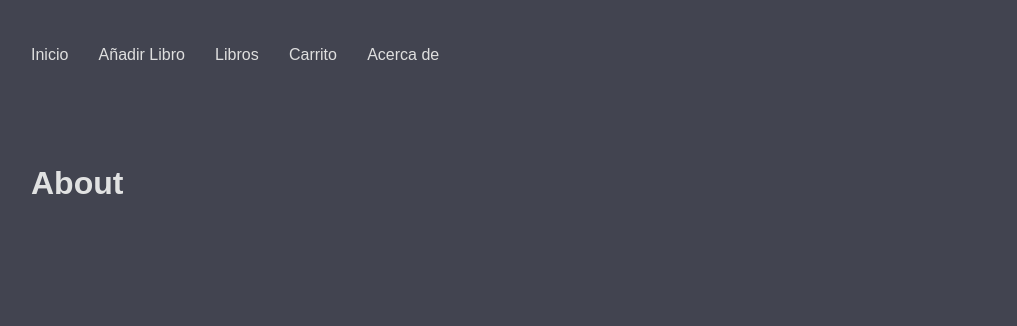
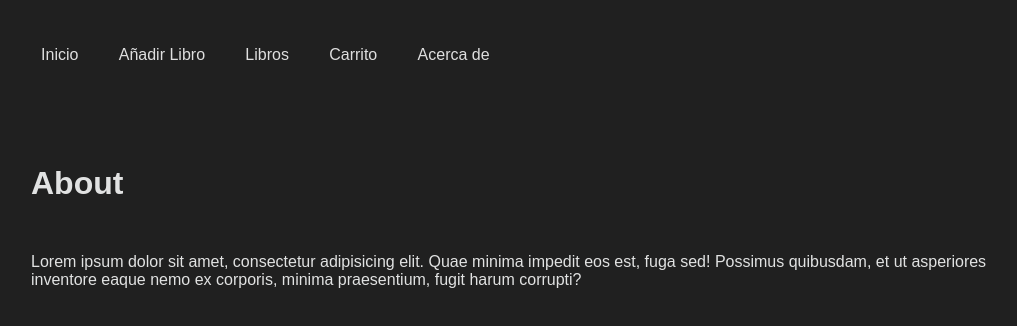
Before and after one commit to DWEC-FranGregori/BatoiBook-Pro-FGT, a Vue app: page /about in a window 1280 px wide. Shown: the top 326 px of the page, without its empty margins (105-1122 px from the left). Built offline with nearby package versions, Linux system fonts and the light colour scheme; no server answers.

Commit message:
Corregido margin del menu

```diff
--- a/src/assets/main.sass
+++ b/src/assets/main.sass
@@ -2,7 +2,7 @@ body
     padding: 3% 10% 3% 10%
     font-family: Arial, Helvetica, monospace
     color: lch(89.71% 0 278.47)
-    background-color: lch(29.12% 7.73 278.47)
+    background-color: #202020
 
 h1
     margin-bottom: 5%
--- a/src/components/Menu.vue
+++ b/src/components/Menu.vue
@@ -17,14 +17,15 @@ import { RouterLink, RouterView } from "vue-router";
 
 <style scoped lang="sass">
 a
-  margin-right: 3%
+  margin-right: 2%
+  padding: 1%
   text-decoration: none
   color: lch(88.82% 0 18)
 
   &:hover
-    padding: 1%
     border-radius: 15px
-    background-color: lch(26.76% 0 18)
+    background-color: lch(55% 3.87 273.18)
+    color: black
 
 nav
   margin-bottom: 10%
--- a/src/views/AboutView.vue
+++ b/src/views/AboutView.vue
@@ -1,5 +1,10 @@
 <template>
-  <h1>About</h1>
+  <div>
+    <h1>About</h1>
+    <p>Lorem ipsum dolor sit amet, consectetur adipisicing elit. Quae minima impedit eos est, fuga sed! Possimus
+      quibusdam,
+      et ut asperiores inventore eaque nemo ex corporis, minima praesentium, fugit harum corrupti?</p>
+  </div>
 </template>
 
 <style scoped lang="sass"></style>
```
